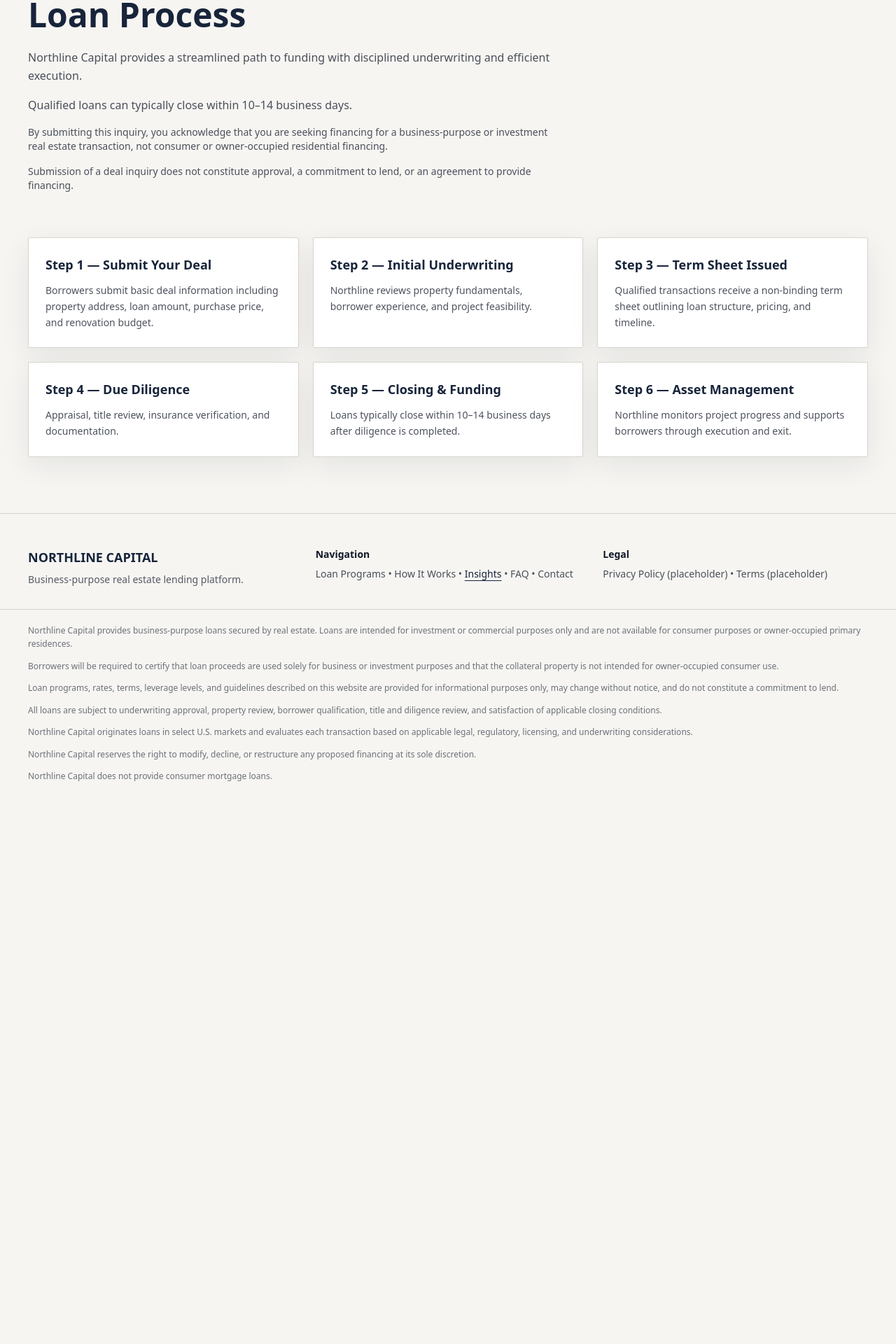
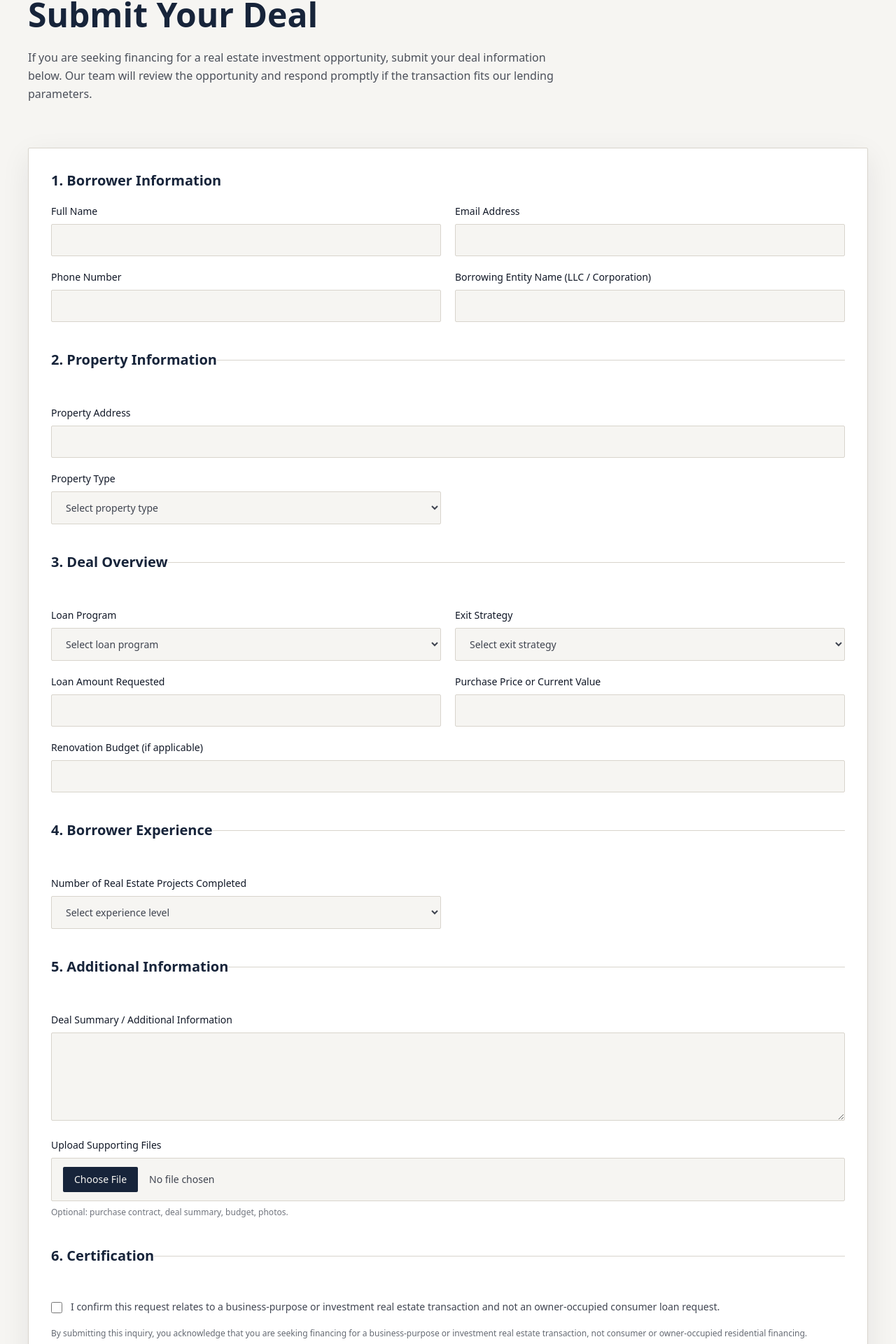
Before and after one commit to gdsatherlie/lending, a Next.js app: page /loan-process in a window 1280 px wide. Shown: the part 191-2111 px from the top of the page at 70% size. Before the commit the page ends 1358 px from the top, so only its background shows below. Built offline with nearby package versions, Linux system fonts and the light colour scheme.

Commit message:
Implement structured Submit Your Deal intake form

```diff
--- a/app/loan-process/page.tsx
+++ b/app/loan-process/page.tsx
@@ -1,34 +1,5 @@
 import { SiteHeader } from '@/components/site-header';
 import { SiteFooter } from '@/components/site-footer';
-
-const processSteps = [
-  {
-    title: 'Step 1 — Submit Your Deal',
-    description:
-      'Borrowers submit basic deal information including property address, loan amount, purchase price, and renovation budget.'
-  },
-  {
-    title: 'Step 2 — Initial Underwriting',
-    description: 'Northline reviews property fundamentals, borrower experience, and project feasibility.'
-  },
-  {
-    title: 'Step 3 — Term Sheet Issued',
-    description:
-      'Qualified transactions receive a non-binding term sheet outlining loan structure, pricing, and timeline.'
-  },
-  {
-    title: 'Step 4 — Due Diligence',
-    description: 'Appraisal, title review, insurance verification, and documentation.'
-  },
-  {
-    title: 'Step 5 — Closing & Funding',
-    description: 'Loans typically close within 10–14 business days after diligence is completed.'
-  },
-  {
-    title: 'Step 6 — Asset Management',
-    description: 'Northline monitors project progress and supports borrowers through execution and exit.'
-  }
-] as const;
 
 export default function LoanProcessPage() {
   return (
@@ -36,34 +7,161 @@ export default function LoanProcessPage() {
       <SiteHeader />
 
       <section className="section-shell pb-16 pt-32 lg:pt-40">
-        <p className="eyebrow">How It Works</p>
-        <h1 className="mt-3 text-4xl font-semibold leading-tight text-navy sm:text-5xl">Loan Process</h1>
-        <div className="mt-6 max-w-3xl space-y-4 text-base leading-relaxed text-ink/75">
-          <p>
-            Northline Capital provides a streamlined path to funding with disciplined underwriting and efficient
-            execution.
+        <p className="eyebrow">Deal Intake</p>
+        <h1 className="mt-3 text-4xl font-semibold leading-tight text-navy sm:text-5xl">Submit Your Deal</h1>
+        <p className="mt-6 max-w-3xl text-base leading-relaxed text-ink/75">
+          If you are seeking financing for a real estate investment opportunity, submit your deal information below.
+          Our team will review the opportunity and respond promptly if the transaction fits our lending parameters.
         </p>
-          <p>Qualified loans can typically close within 10–14 business days.</p>
-          <p className="text-sm">
+      </section>
+
+      <section className="section-shell pb-24">
+        <form className="space-y-10 rounded-sm border border-stone bg-white p-6 shadow-soft md:p-8" action="#" method="post" encType="multipart/form-data">
+          <fieldset className="space-y-5">
+            <legend className="text-xl font-semibold text-navy">1. Borrower Information</legend>
+            <div className="grid gap-5 md:grid-cols-2">
+              <label className="space-y-2 text-sm text-ink/80">
+                <span className="font-medium text-ink">Full Name</span>
+                <input required type="text" name="fullName" className="w-full rounded-sm border border-stone bg-cloud px-4 py-3 outline-none transition focus:border-navy" />
+              </label>
+              <label className="space-y-2 text-sm text-ink/80">
+                <span className="font-medium text-ink">Email Address</span>
+                <input required type="email" name="email" className="w-full rounded-sm border border-stone bg-cloud px-4 py-3 outline-none transition focus:border-navy" />
+              </label>
+              <label className="space-y-2 text-sm text-ink/80">
+                <span className="font-medium text-ink">Phone Number</span>
+                <input required type="tel" name="phone" className="w-full rounded-sm border border-stone bg-cloud px-4 py-3 outline-none transition focus:border-navy" />
+              </label>
+              <label className="space-y-2 text-sm text-ink/80">
+                <span className="font-medium text-ink">Borrowing Entity Name (LLC / Corporation)</span>
+                <input type="text" name="entity" className="w-full rounded-sm border border-stone bg-cloud px-4 py-3 outline-none transition focus:border-navy" />
+              </label>
+            </div>
+          </fieldset>
+
+          <fieldset className="space-y-5 border-t border-stone pt-8">
+            <legend className="text-xl font-semibold text-navy">2. Property Information</legend>
+            <div className="mt-5 grid gap-5 md:grid-cols-2">
+              <label className="space-y-2 text-sm text-ink/80 md:col-span-2">
+                <span className="font-medium text-ink">Property Address</span>
+                <input required type="text" name="propertyAddress" className="w-full rounded-sm border border-stone bg-cloud px-4 py-3 outline-none transition focus:border-navy" />
+              </label>
+              <label className="space-y-2 text-sm text-ink/80">
+                <span className="font-medium text-ink">Property Type</span>
+                <select required name="propertyType" className="w-full rounded-sm border border-stone bg-cloud px-4 py-3 outline-none transition focus:border-navy">
+                  <option value="">Select property type</option>
+                  <option>Single Family</option>
+                  <option>Townhome</option>
+                  <option>Condo</option>
+                  <option>2–4 Unit</option>
+                  <option>Multifamily (5+)</option>
+                  <option>Mixed Use</option>
+                  <option>Retail</option>
+                  <option>Office</option>
+                  <option>Other</option>
+                </select>
+              </label>
+            </div>
+          </fieldset>
+
+          <fieldset className="space-y-5 border-t border-stone pt-8">
+            <legend className="text-xl font-semibold text-navy">3. Deal Overview</legend>
+            <div className="mt-5 grid gap-5 md:grid-cols-2">
+              <label className="space-y-2 text-sm text-ink/80">
+                <span className="font-medium text-ink">Loan Program</span>
+                <select required name="loanProgram" className="w-full rounded-sm border border-stone bg-cloud px-4 py-3 outline-none transition focus:border-navy">
+                  <option value="">Select loan program</option>
+                  <option>Bridge Loan</option>
+                  <option>Fix & Flip</option>
+                  <option>Rental / DSCR</option>
+                  <option>Short-Term Rental (Airbnb / VRBO)</option>
+                  <option>Ground-Up Construction</option>
+                  <option>Multifamily / Mixed Use</option>
+                </select>
+              </label>
+              <label className="space-y-2 text-sm text-ink/80">
+                <span className="font-medium text-ink">Exit Strategy</span>
+                <select required name="exitStrategy" className="w-full rounded-sm border border-stone bg-cloud px-4 py-3 outline-none transition focus:border-navy">
+                  <option value="">Select exit strategy</option>
+                  <option>Refinance</option>
+                  <option>Sale</option>
+                  <option>Stabilization</option>
+                  <option>Other</option>
+                </select>
+              </label>
+              <label className="space-y-2 text-sm text-ink/80">
+                <span className="font-medium text-ink">Loan Amount Requested</span>
+                <input required type="number" name="loanAmount" className="w-full rounded-sm border border-stone bg-cloud px-4 py-3 outline-none transition focus:border-navy" />
+              </label>
+              <label className="space-y-2 text-sm text-ink/80">
+                <span className="font-medium text-ink">Purchase Price or Current Value</span>
+                <input required type="number" name="purchasePriceOrValue" className="w-full rounded-sm border border-stone bg-cloud px-4 py-3 outline-none transition focus:border-navy" />
+              </label>
+              <label className="space-y-2 text-sm text-ink/80 md:col-span-2">
+                <span className="font-medium text-ink">Renovation Budget (if applicable)</span>
+                <input type="number" name="renovationBudget" className="w-full rounded-sm border border-stone bg-cloud px-4 py-3 outline-none transition focus:border-navy" />
+              </label>
+            </div>
+          </fieldset>
+
+          <fieldset className="space-y-5 border-t border-stone pt-8">
+            <legend className="text-xl font-semibold text-navy">4. Borrower Experience</legend>
+            <div className="mt-5 grid gap-5 md:grid-cols-2">
+              <label className="space-y-2 text-sm text-ink/80">
+                <span className="font-medium text-ink">Number of Real Estate Projects Completed</span>
+                <select required name="projectsCompleted" className="w-full rounded-sm border border-stone bg-cloud px-4 py-3 outline-none transition focus:border-navy">
+                  <option value="">Select experience level</option>
+                  <option>None</option>
+                  <option>1–2</option>
+                  <option>3–5</option>
+                  <option>6–10</option>
+                  <option>10+</option>
+                </select>
+              </label>
+            </div>
+          </fieldset>
+
+          <fieldset className="space-y-5 border-t border-stone pt-8">
+            <legend className="text-xl font-semibold text-navy">5. Additional Information</legend>
+            <div className="mt-5 grid gap-5">
+              <label className="space-y-2 text-sm text-ink/80">
+                <span className="font-medium text-ink">Deal Summary / Additional Information</span>
+                <textarea name="dealSummary" rows={5} className="w-full rounded-sm border border-stone bg-cloud px-4 py-3 outline-none transition focus:border-navy" />
+              </label>
+              <label className="space-y-2 text-sm text-ink/80">
+                <span className="font-medium text-ink">Upload Supporting Files</span>
+                <input type="file" name="supportingFiles" className="w-full rounded-sm border border-stone bg-cloud px-4 py-3 text-sm outline-none transition file:mr-4 file:rounded-sm file:border-0 file:bg-navy file:px-4 file:py-2 file:text-cloud focus:border-navy" />
+                <span className="block text-xs text-ink/60">Optional: purchase contract, deal summary, budget, photos.</span>
+              </label>
+            </div>
+          </fieldset>
+
+          <fieldset className="space-y-4 border-t border-stone pt-8">
+            <legend className="text-xl font-semibold text-navy">6. Certification</legend>
+            <label className="mt-5 flex items-start gap-3 text-sm leading-relaxed text-ink/80">
+              <input required type="checkbox" name="businessPurposeCertification" className="mt-1 h-4 w-4 rounded border-stone text-navy focus:ring-navy" />
+              <span>
+                I confirm this request relates to a business-purpose or investment real estate transaction and not an
+                owner-occupied consumer loan request.
+              </span>
+            </label>
+            <p className="text-xs leading-relaxed text-ink/65">
               By submitting this inquiry, you acknowledge that you are seeking financing for a business-purpose or
               investment real estate transaction, not consumer or owner-occupied residential financing.
             </p>
-          <p className="text-sm">
+            <p className="text-xs leading-relaxed text-ink/65">
               Submission of a deal inquiry does not constitute approval, a commitment to lend, or an agreement to
               provide financing.
             </p>
+          </fieldset>
+
+          <div className="border-t border-stone pt-8">
+            <button type="submit" className="rounded-sm border border-navy bg-navy px-7 py-3 text-sm font-semibold text-cloud transition hover:bg-ink">
+              Submit Your Deal
+            </button>
+            <p className="mt-3 text-xs text-ink/65">Northline Capital typically reviews submissions within 24 hours.</p>
           </div>
-      </section>
-
-      <section className="section-shell pb-20">
-        <div className="grid gap-5 md:grid-cols-2 lg:grid-cols-3">
-          {processSteps.map((step) => (
-            <article key={step.title} className="rounded-sm border border-stone bg-white p-6 shadow-soft">
-              <h2 className="text-lg font-semibold text-navy">{step.title}</h2>
-              <p className="mt-3 text-sm leading-relaxed text-ink/75">{step.description}</p>
-            </article>
-          ))}
-        </div>
+        </form>
       </section>
 
       <SiteFooter />
```
Lines whose indentation alone changed are shown as unchanged.
